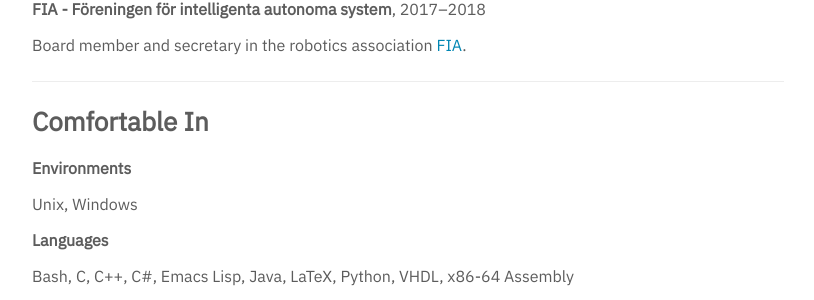
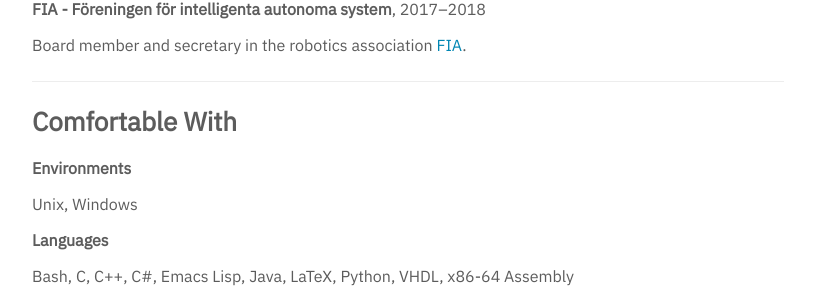
Before and after one commit to williamsjoblom/williamsjoblom.github.io, a Jekyll site: the page built from resume.md, in a window 1280 px wide. Shown: the part 1635-1935 px from the top of the page, without its empty margins (232-1046 px from the left). Built offline with Jekyll 4.4.1, drawn with Linux system fonts in a browser that asks for light colours.

Commit message:
Fix typo

```diff
--- a/resume.md
+++ b/resume.md
@@ -76,7 +76,7 @@ Board member and secretary in the robotics association [FIA](http://fiarobotics.
 
 <div class="divider"></div>
 
-## Comfortable In
+## Comfortable With
 
 **Environments**
 
```
